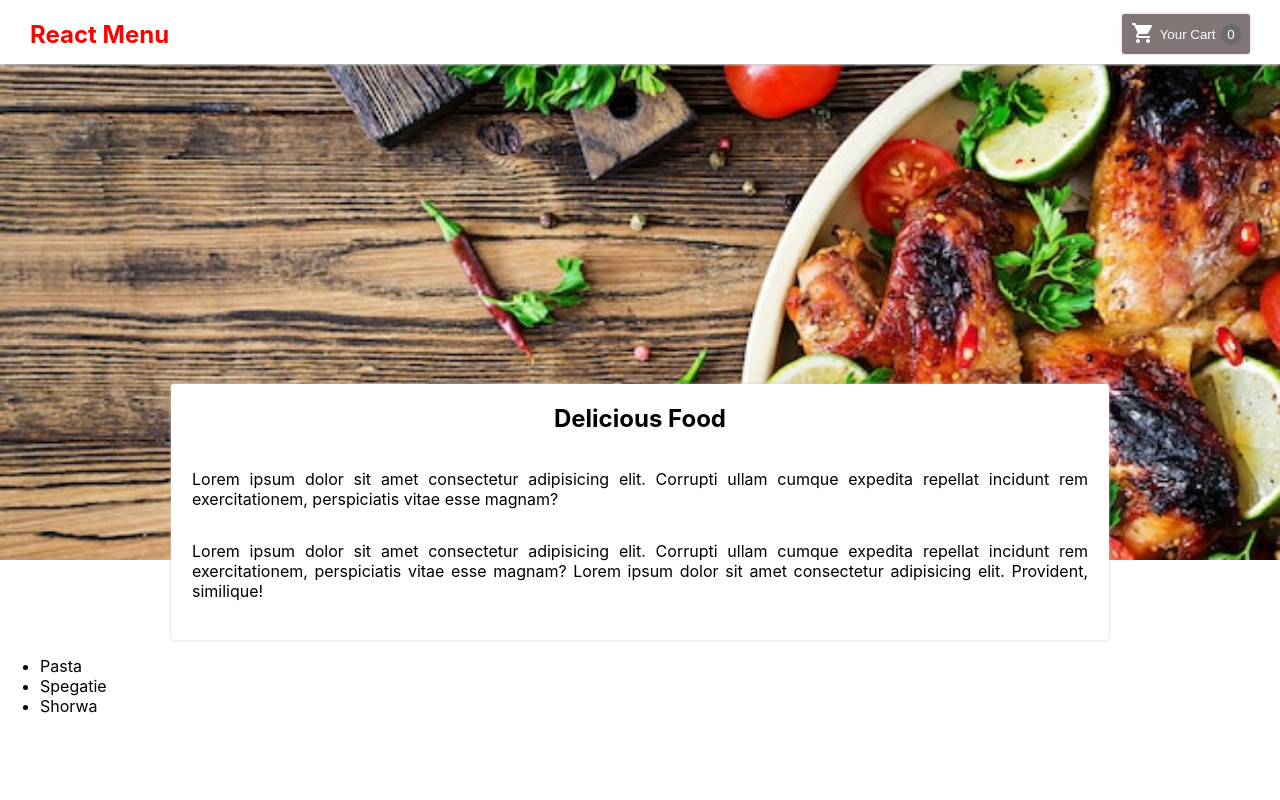
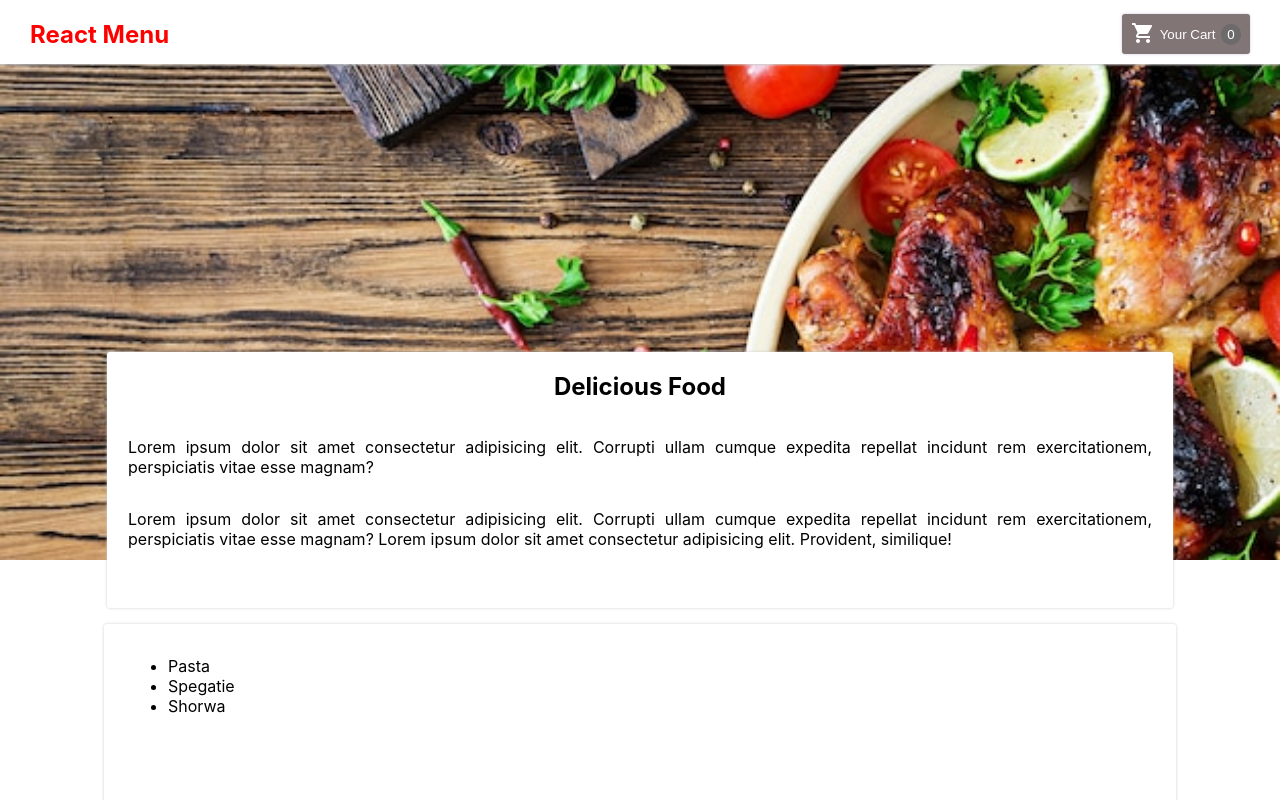
Before and after one commit to safi-n/food-menu, a React (Create React App) app: page / in a window 1280 px wide. Shown: the top 800 px of the page. Built offline with nearby package versions, Linux system fonts and the light colour scheme; the HTML template or start-up script is replaced by a standard one.

Commit message:
FEAT: Meals list styling added

```diff
--- a/src/components/Meals/AvailableMeals.jsx
+++ b/src/components/Meals/AvailableMeals.jsx
@@ -1,4 +1,5 @@
 import React from 'react'
+import classes from './available.module.css'
 const DUMMY_MEAL = [
   {
     id: 'm1',
@@ -23,7 +24,7 @@ const DUMMY_MEAL = [
 const AvailableMeals = () => {
   const mealsList = DUMMY_MEAL.map(meal => <li>{meal.name}</li>)
   return (
-    <section>
+    <section className={classes['meals-list']}>
       <ul>
         {mealsList}
       </ul>
--- /dev/null
+++ b/src/components/Meals/available.module.css
@@ -0,0 +1,11 @@
+.meals-list {
+  width: 80%;
+  height: 100vh;
+  background-color: rgb(255, 255, 255);
+  margin: auto;
+  box-shadow: 0px 0px 3px #ccc;
+  margin-top: 1rem;
+  border-radius: 3px;
+  padding: 1rem 1.5rem;
+  /* overflow: hidden; */
+}
--- a/src/components/Meals/summary.module.css
+++ b/src/components/Meals/summary.module.css
@@ -1,6 +1,6 @@
 .summary {
   position: relative;
-  width: 70%;
+  width: 80%;
   height: 16rem;
   background-color: white;
   box-shadow: 0px 0px 3px #ccc;
@@ -11,7 +11,7 @@
   flex-direction: column;
   margin: auto;
   padding: 0rem 1.3rem;
-  margin-top: -11rem;
+  margin-top: -13rem;
 }
 
 .summary p {
```
